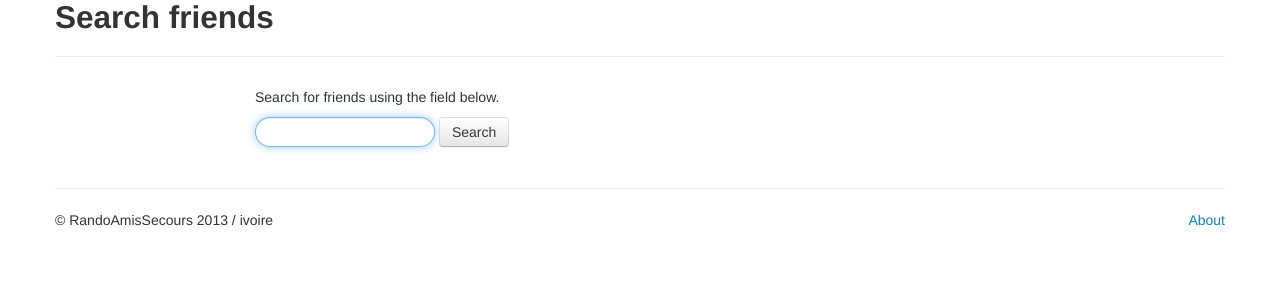
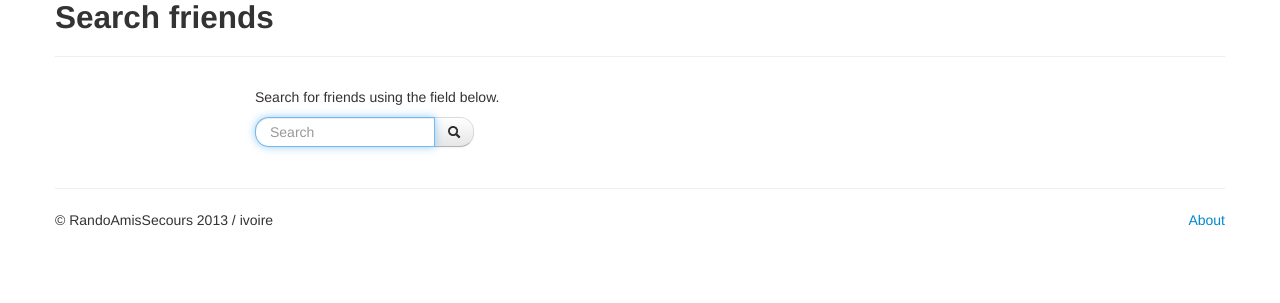
Before and after one commit to ivoire/RandoAmisSecours, a Django app: template RandoAmisSecours/templates/RandoAmisSecours/friends/search.html in a window 1280 px wide. Shown: the part 119-422 px from the top of the page. Run offline with Django 3.2, Linux system fonts and the light colour scheme; the template is opened without the code that fills it, so the values that code supplies are empty.

Commit message:
Friends: improve search field

```diff
--- a/RandoAmisSecours/templates/RandoAmisSecours/friends/search.html
+++ b/RandoAmisSecours/templates/RandoAmisSecours/friends/search.html
@@ -29,8 +29,10 @@
   <div class="span8 offset2">
     <p>{% trans "Search for friends using the field below." %}</p>
     <form action="." method="get" class="form-search">
-      <input type="text" name="query" autofocus="autofocus" class="input-medium search-query">
-      <button type="submit" class="btn">{% trans "Search" %}</button>
+      <div class="input-append">
+        <input type="text" name="query" class="input-medium search-query" autofocus="autofocus" placeholder="{% trans "Search" %}">
+        <button type="submit" class="btn"><i class="icon-search"></i></button>
+      </div>
     </form>
   </div>
   <div class="span8 offset2">
```
